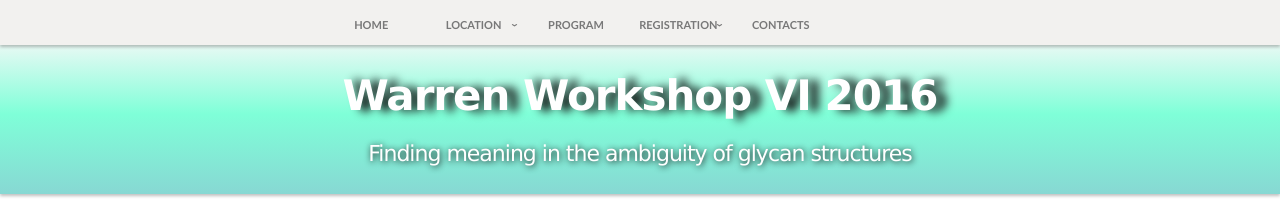
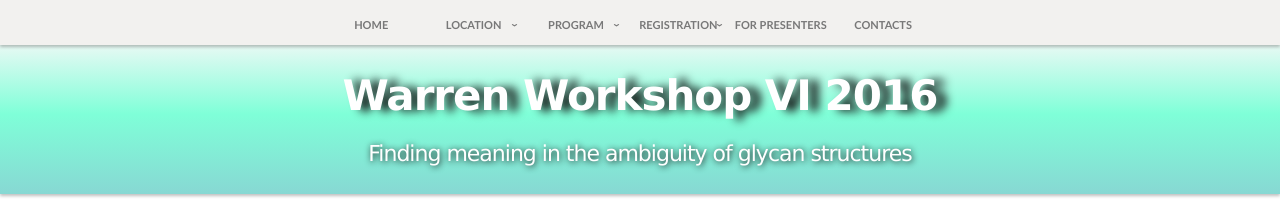
Before and after one commit to yamazakiM/WarrenWorkshop2016, a Jekyll site: the page built from index.md, in a window 1280 px wide. Shown: the top 211 px of the page. Built offline with Jekyll 4.4.1, drawn with Linux system fonts in a browser that asks for light colours; nearby versions of some CDN libraries; library files that are not in the unit come from our copies.

Commit message:
Update menu.html

```diff
--- a/_includes/menu.html
+++ b/_includes/menu.html
@@ -5,12 +5,15 @@
        <div id="globalNav_inner clearfix">
             <ul class="globalNav_ul">
                <li class="globalNavItem">
+                 <!--<div class="globalNavItem_group">-->
                     <a class="globalNavItem_btn" href="{{site.url}}/">
                       <span class="globalNavItem_text">HOME</span>
                     </a>
+                 <!--</div>-->
                 </li>
 
                <li class="globalNavItem">
+                  <!--<div class="globalNavItem_group">-->
                     <a class="globalNavItem_btn globalNavItem_btn-pulldown">
                       <span class="globalNavItem_text">LOCATION</span>
                     </a>
@@ -22,26 +25,47 @@
                           </li>
                          <li>
                             <a href=" http://www.welcome.city.sapporo.jp/?lang=en">
-                              SAPPORO TRAVEL GUIDE
+                            <!--<a href="{{site.url}}/sapporoTravelGuide">-->
+                            <!-- Sapporo Travel Guide-->
+                             SAPPORO TRAVEL GUIDE
                             </a>
                           </li>
                           <li>
                             <a href="http://www.oia.hokudai.ac.jp/dhu/">
+                            <!-- Sapporo Travel Guide-->
                              DISCOVER HOKKAIDO UNIVERSITY
                             </a>
                           </li>
+                    <!--</ul>
+                     <ul class="dropdown-menu globalNavItem_sub">-->
                          <li>
                             <a href="{{site.url}}/hotels">
-                             HOTELS
+                            <!-- Hotels-->
+                            HOTELS
                             </a>
                           </li>
                     </ul>
+                  <!--</div>-->
                </li>
 
                <li class="globalNavItem">
-                   <a class="globalNavItem_btn" href="{{site.url}}/program">
-                         <span class="globalNavItem_text">PROGRAM</span>
-                   </a>
+                 <!--<div class="globalNavItem_group">-->
+                       <a class="globalNavItem_btn globalNavItem_btn-pulldown">
+                      <span class="globalNavItem_text">PROGRAM</span>
+                        </a>
+                    <ul class="dropdown-menu globalNavItem_sub">
+                         <li>
+                            <a href="{{site.url}}/program">
+                              DETAILED PROGRAM
+                            </a>
+                          </li>
+
+                         <li>
+                          <a href="{{site.url}}/noticeToParticipants">
+                          NOTICE TO PARTICIPANTS
+                          </a>
+                          </li>
+                    </ul>
                    <!-- <ul class="dropdown-menu globalNavItem_sub">
                          <li>
                           <a href="{{site.url}}/abstract">
@@ -52,27 +76,48 @@
                </li>
 
                <li class="globalNavItem">
+                 <!--<div class="globalNavItem_group">-->
                   <a class="globalNavItem_btn globalNavItem_btn-pulldown">
                     <span class="globalNavItem_text">REGISTRATION</span>
                   </a>
                   <ul class="dropdown-menu globalNavItem_sub">
                          <li>
                             <a href="{{site.url}}/registration">
-                              REGISTER
+                            <!-- Register-->
+                             REGISTER &amp;　ABSTRACT SUBMISSION
                             </a>
                           </li>
                          <li>
                             <a href="{{site.url}}/visa">
-                            APPLY FOR VISA
+                            <!-- Apply for Visa-->
+                            VISA INFORMATION
                             </a>
                           </li>
                     </ul>
+                 <!--</div>-->
                </li>
 
+               <!--<li class="globalNavItem">
+
+                   <a class="globalNavItem_btn" href="{{site.url}}/hotels">
+                     <span class="globalNavItem_text">HOTELS</span>
+                  </a>
+               </li>-->
+
                <li class="globalNavItem">
+                <!-- <div class="globalNavItem_group">-->
+                  <a class="globalNavItem_btn" href="{{site.url}}/forPresenters">
+                   <span class="globalNavItem_text">FOR PRESENTERS</span>
+                  </a>
+                 <!--</div>-->
+              </li>
+
+               <li class="globalNavItem">
+                <!-- <div class="globalNavItem_group">-->
                   <a class="globalNavItem_btn" href="{{site.url}}/contacts">
                    <span class="globalNavItem_text">CONTACTS</span>
                   </a>
+                 <!--</div>-->
               </li>
          </ul>
       </div>
```
